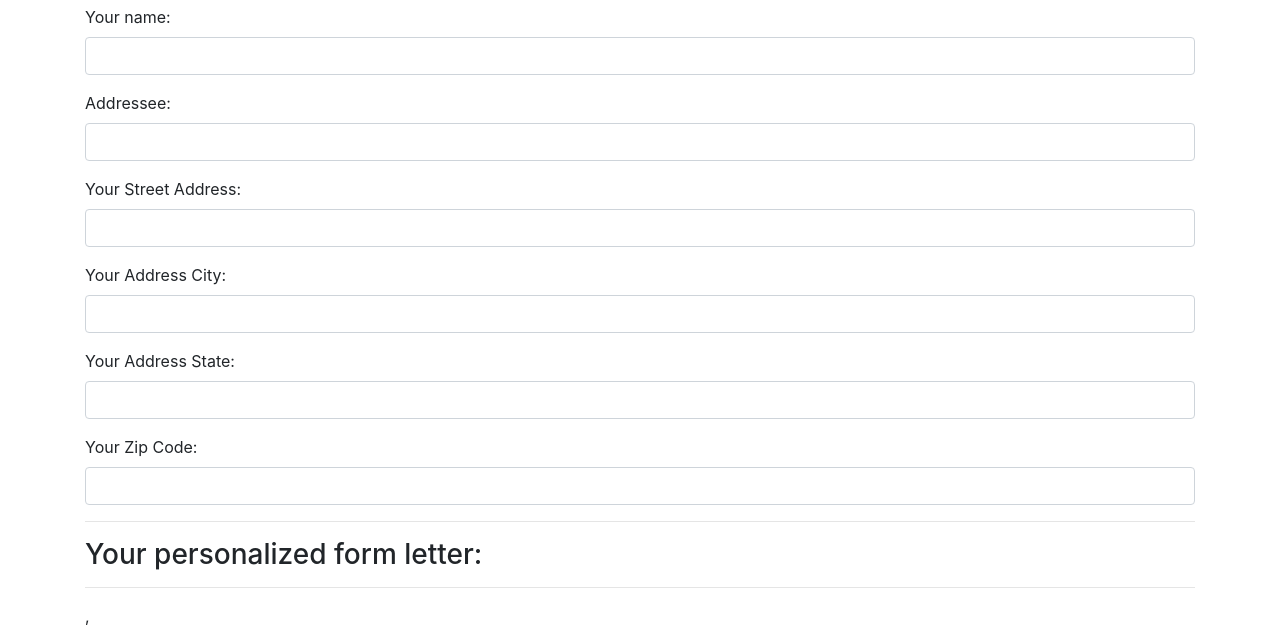
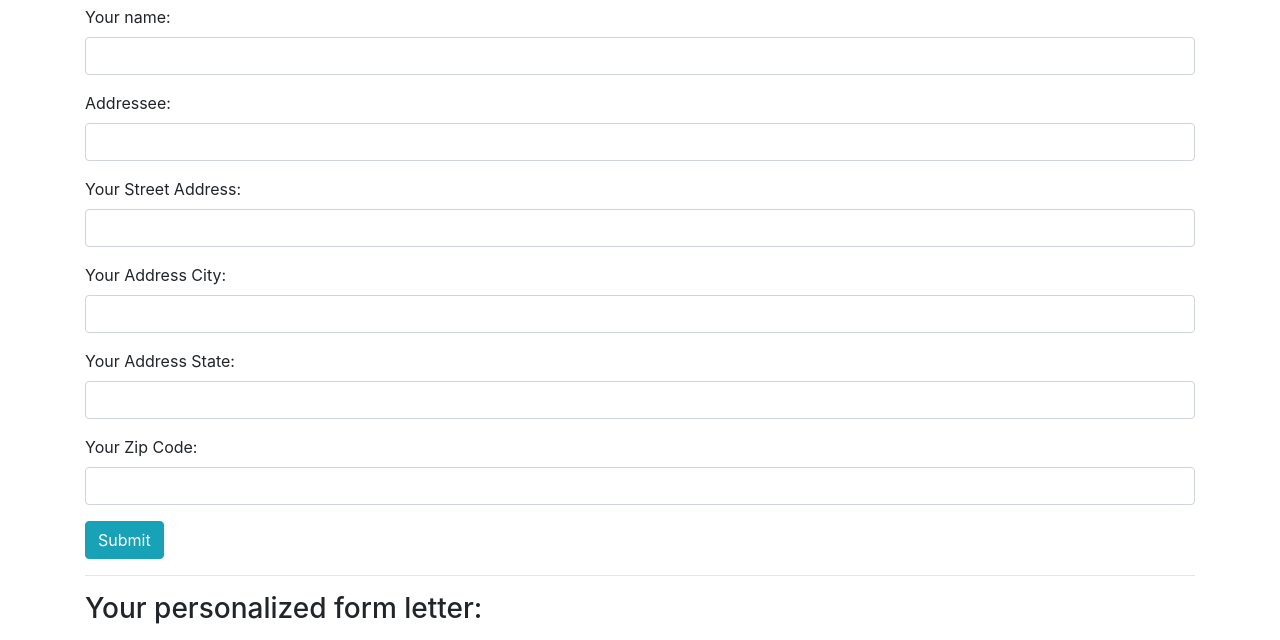
Before and after one commit to josephfriesen/form-letter, a plain HTML site: page index.html in a window 1280 px wide. Shown: the part 93-733 px from the top of the page. Drawn offline with Linux system fonts and the light colour scheme.

Commit message:
Add submission button at end of form.

```diff
--- a/index.html
+++ b/index.html
@@ -38,6 +38,7 @@
             <label for="zip">Your Zip Code:</label>
             <input id="zip" class="form-control" type="text">
           </div>
+          <button type="submit" class="btn btn-info">Submit</button>
         </form>
       </div>
       <hr>
```
